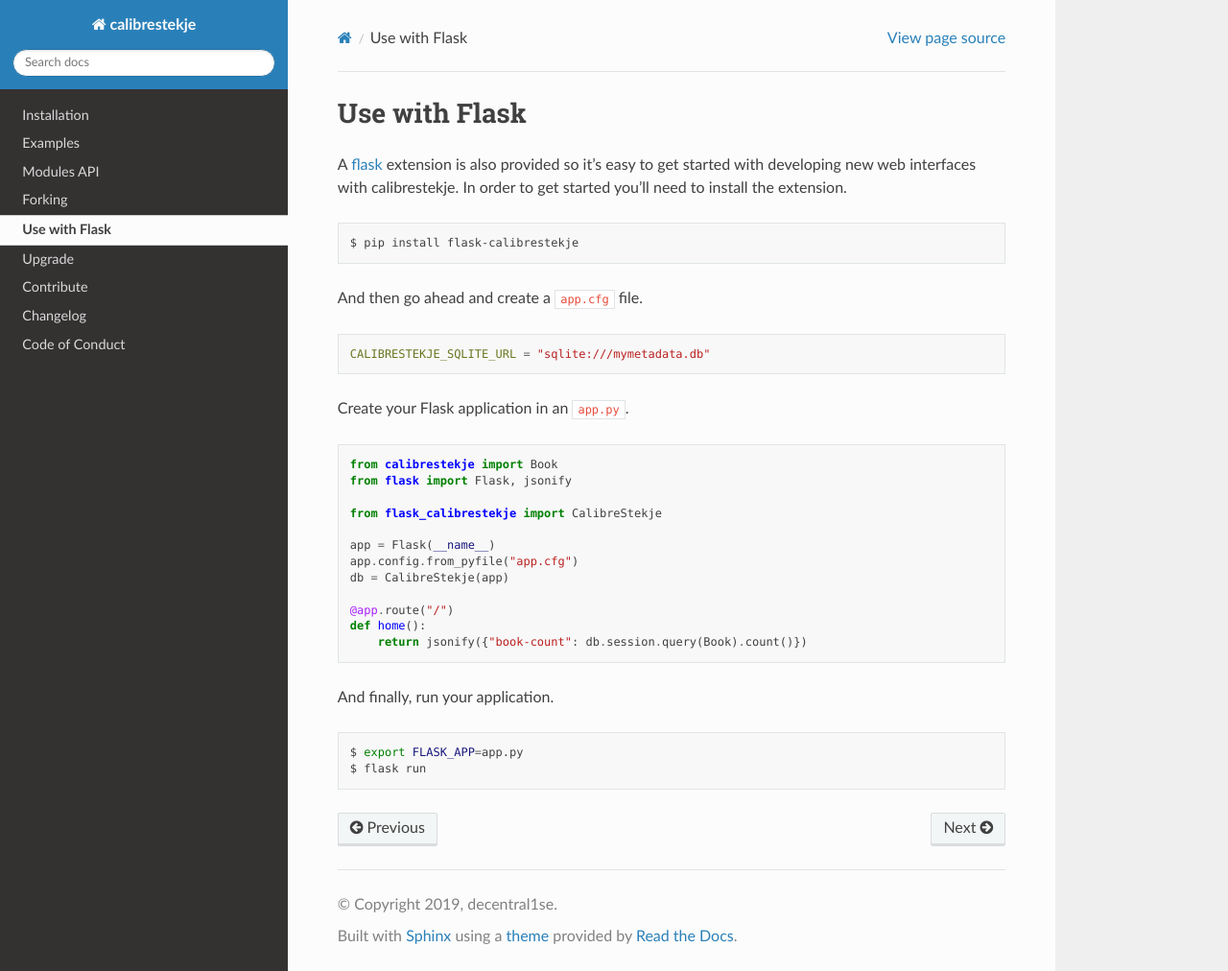
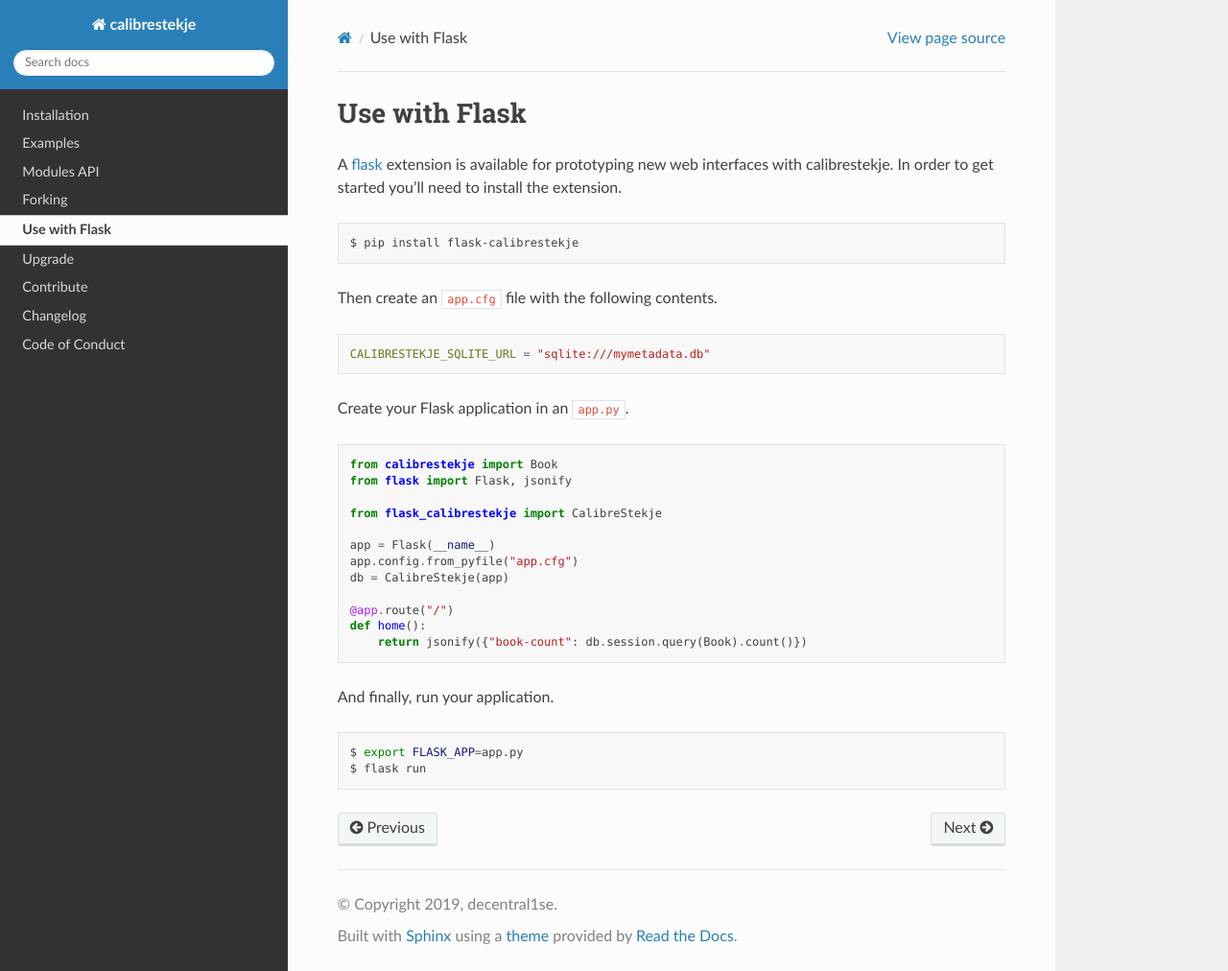
Before and after one commit to decentral1se/calibrestekje, a Sphinx documentation site: the page built from docs/source/flask.rst, in a window 1280 px wide and 1012 px high. Shown: the whole window at 96% size. Built offline with Sphinx 7.4.7 and the Read the Docs theme 2.0.0, drawn with Linux system fonts in a browser that asks for light colours.

Commit message:
Improve wording

```diff
--- a/docs/source/flask.rst
+++ b/docs/source/flask.rst
@@ -4,9 +4,8 @@
 Use with Flask
 **************
 
-A `flask`_ extension is also provided so it's easy to get started with
-developing new web interfaces with calibrestekje. In order to get started
-you'll need to install the extension.
+A `flask`_ extension is available for prototyping new web interfaces with
+calibrestekje. In order to get started you'll need to install the extension.
 
 .. _flask: https://flask.palletsprojects.com
 
@@ -14,7 +13,7 @@
 
     $ pip install flask-calibrestekje
 
-And then go ahead and create a ``app.cfg`` file.
+Then create an ``app.cfg`` file with the following contents.
 
 .. code-block:: cfg
 
```
